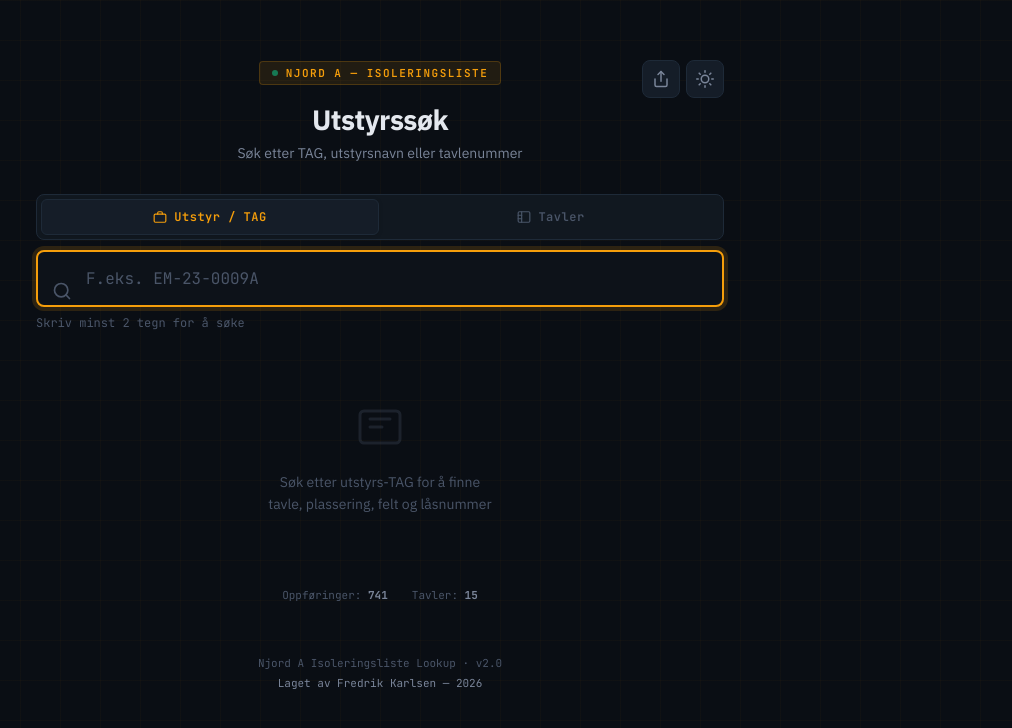
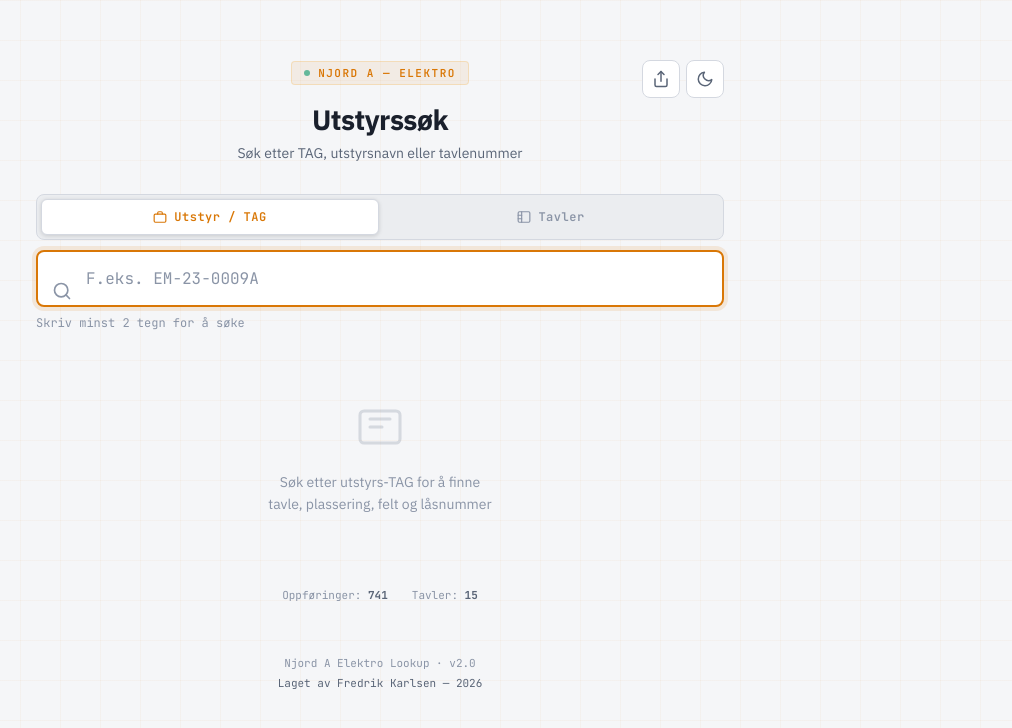
Before and after one commit to frekarlsen/njord-lookup-v2, a Flask app: page / in a window 1280 px wide. Shown: the top 728 px of the page, without its empty margins (260-1272 px from the left). Run offline with Flask 3, Linux system fonts and the light colour scheme.

Commit message:
Add files via upload

```diff
--- a/templates/index.html
+++ b/templates/index.html
@@ -575,8 +575,7 @@
 
         .pinned-desc {
             font-size: 12px; color: var(--text-secondary);
-            white-space: nowrap; overflow: hidden;
-            text-overflow: ellipsis; margin-top: 2px;
+            margin-top: 2px; line-height: 1.4;
         }
 
         .pinned-location {
@@ -816,7 +815,7 @@
             </div>
             <div class="header-badge">
                 <span class="dot"></span>
-                Njord A — Isoleringsliste
+                Njord A &mdash; ELEKTRO
             </div>
             <h1>Utstyrss&oslash;k</h1>
             <p>S&oslash;k etter TAG, utstyrsnavn eller tavlenummer</p>
@@ -966,7 +965,7 @@
         </div>
 
         <div class="footer">
-            Njord A Isoleringsliste Lookup &middot; v2.0<br>
+            Njord A Elektro Lookup &middot; v2.0<br>
             <span class="credit">Laget av Fredrik Karlsen — 2026</span>
         </div>
     </div>
@@ -992,7 +991,7 @@
         let debounceTimer = null;
 
         // ── Theme ──
-        const savedTheme = localStorage.getItem('njord-theme') || 'dark';
+        const savedTheme = localStorage.getItem('njord-theme') || 'light';
         setTheme(savedTheme);
 
         document.getElementById('themeToggle').addEventListener('click', () => {
@@ -1151,7 +1150,7 @@
             tabUtstyr.classList.toggle('active', mode === 'utstyr');
             tabTavler.classList.toggle('active', mode === 'tavler');
             searchInput.placeholder = mode === 'tavler'
-                ? 'F.eks. EH-82-0010 eller C32'
+                ? 'EH-82-0010'
                 : 'F.eks. EM-23-0009A';
             const q = searchInput.value.trim();
             if (q.length >= 2) {
```
